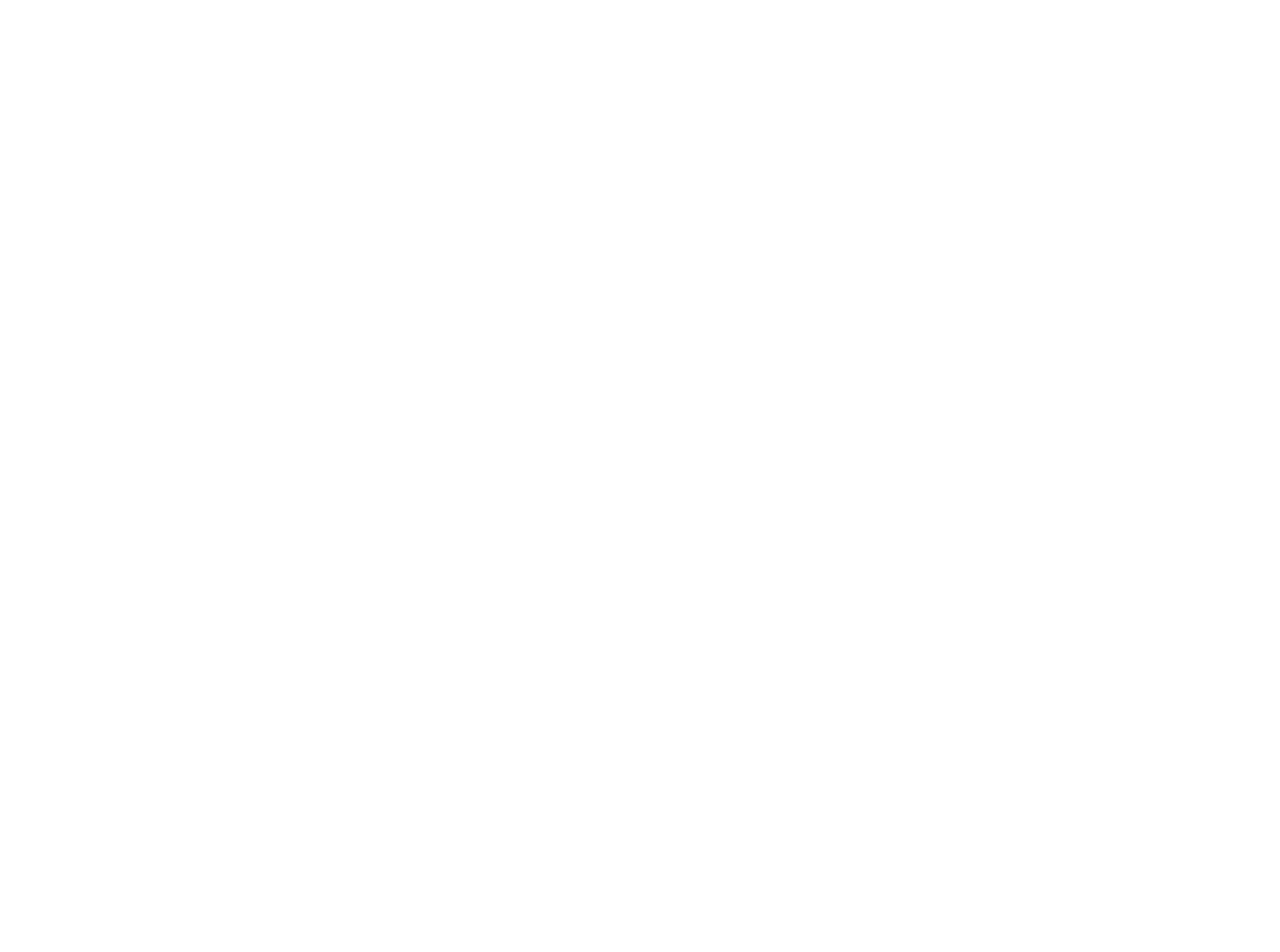
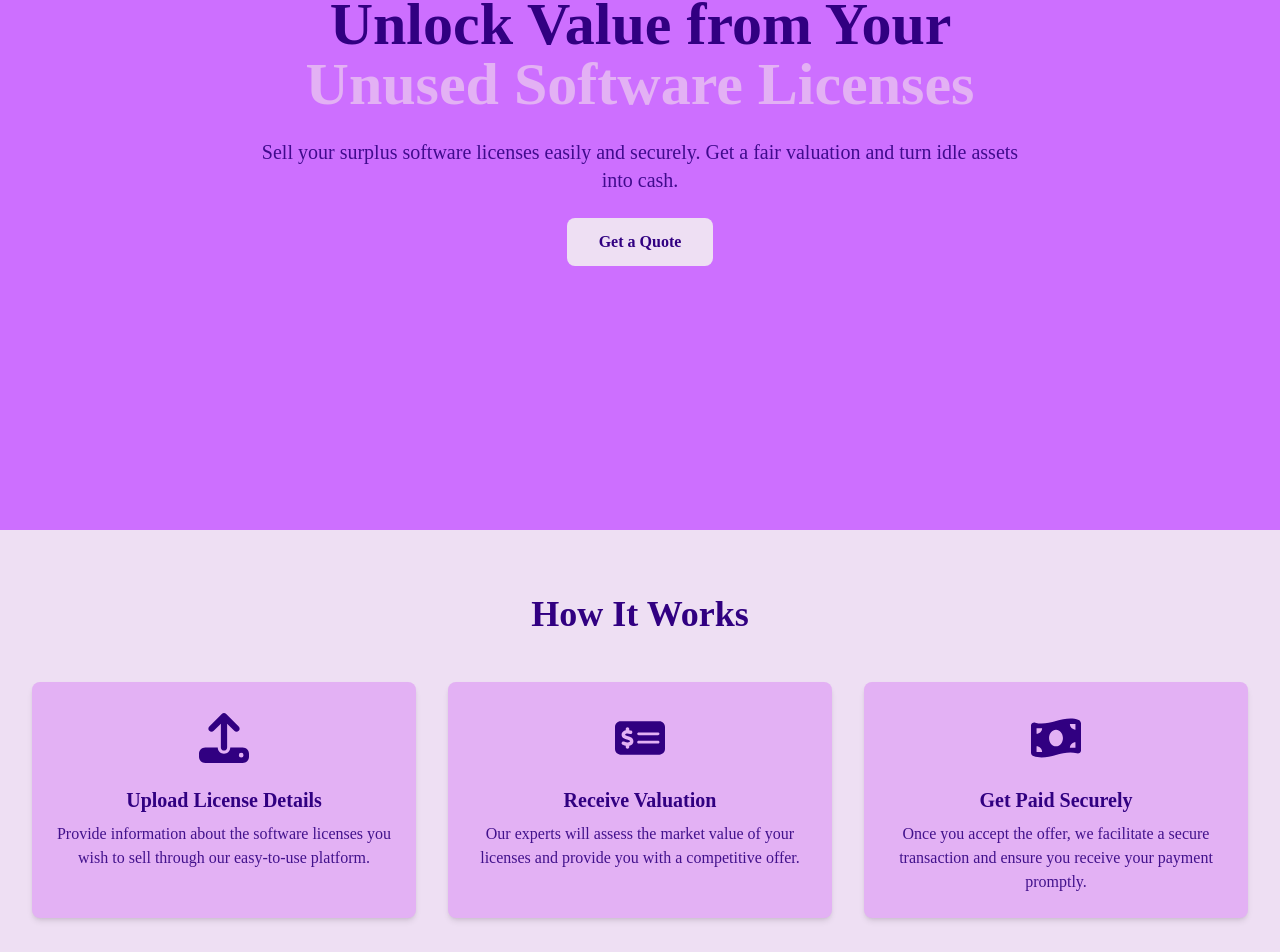
Before and after one commit to Shreyanshs1/softsell, a React (Create React App) app: page / in a window 1280 px wide. Shown: the part 362-1314 px from the top of the page. Before the commit the page ends 800 px from the top, so only its background shows below. Built offline with nearby package versions, Linux system fonts and the light colour scheme.

Commit message:
Add two more sections, Howitworks and why-choose-us

```diff
--- a/src/components/Hero.js
+++ b/src/components/Hero.js
@@ -2,10 +2,10 @@
 
 function Hero() {
   return (
-    <section className="min-h-screen flex items-center justify-center bg-primary text-text2 p-4 sm:p-6 md:p-8"><div className="max-w-screen-md text-center space-y-6">
+    <section className="min-h-screen flex items-center justify-center bg-primary text-text1 p-4 sm:p-6 md:p-8"><div className="max-w-screen-md text-center space-y-6">
         <h1 className="text-4xl sm:text-5xl md:text-6xl font-bold leading-tight">
           Unlock Value from Your{' '}
-          <span className="text-secondary">Unused Software Licenses</span>
+          <span className="text-text2">Unused Software Licenses</span>
         </h1>
 
        <p className="text-lg sm:text-xl opacity-90">
@@ -15,7 +15,7 @@
 
        <a
           href="#contact"
-          className="inline-block bg-secondary text-white p-3 px-8 rounded-lg font-semibold hover:bg-secondary-dark transition-colors duration-200"
+          className="inline-block bg-tertiary text-text1 p-3 px-8 rounded-lg font-semibold hover:bg-secondary-dark transition-colors duration-200"
         >
           Get a Quote
         </a>
--- /dev/null
+++ b/src/components/HowItWorks.js
@@ -0,0 +1,49 @@
+import React from 'react'
+
+function HowItWorks() {
+  return (
+    <section id="how-it-works" className="py-16 px-4 sm:px-6 lg:px-8 bg-tertiary text-text1">
+      <div className="max-w-screen-xl mx-auto">
+        <h2 className="text-3xl sm:text-4xl font-bold text-center mb-12">
+          How It Works
+        </h2>
+
+        <div className="grid grid-cols-1 md:grid-cols-3 gap-8">
+        {/* first section */}
+          <div className="flex flex-col items-center text-center p-6 rounded-lg bg-secondary shadow-md">
+            <div className="w-16 h-16 rounded-full flex items-center justify-center mb-4">
+            <svg xmlns="http://www.w3.org/2000/svg" viewBox="0 0 512 512" width="50" height="50" fill="currentColor" className='fill-text1'><path d="M288 109.3L288 352c0 17.7-14.3 32-32 32s-32-14.3-32-32l0-242.7-73.4 73.4c-12.5 12.5-32.8 12.5-45.3 0s-12.5-32.8 0-45.3l128-128c12.5-12.5 32.8-12.5 45.3 0l128 128c12.5 12.5 12.5 32.8 0 45.3s-32.8 12.5-45.3 0L288 109.3zM64 352l128 0c0 35.3 28.7 64 64 64s64-28.7 64-64l128 0c35.3 0 64 28.7 64 64l0 32c0 35.3-28.7 64-64 64L64 512c-35.3 0-64-28.7-64-64l0-32c0-35.3 28.7-64 64-64zM432 456a24 24 0 1 0 0-48 24 24 0 1 0 0 48z"/></svg>
+            </div>
+            <h3 className="text-xl font-semibold mb-2">Upload License Details</h3>
+            <p className="opacity-90">
+              Provide information about the software licenses you wish to sell through our easy-to-use platform.
+            </p>
+          </div>
+    {/* second section  */}
+           <div className="flex flex-col items-center text-center p-6 rounded-lg bg-secondary shadow-md">
+            <div className="w-16 h-16 rounded-full flex items-center justify-center mb-4">
+              <svg xmlns="http://www.w3.org/2000/svg" viewBox="0 0 576 512" width="50" height="50" fill="currentColor" className='fill-text1' ><path d="M64 64C28.7 64 0 92.7 0 128L0 384c0 35.3 28.7 64 64 64l448 0c35.3 0 64-28.7 64-64l0-256c0-35.3-28.7-64-64-64L64 64zM272 192l224 0c8.8 0 16 7.2 16 16s-7.2 16-16 16l-224 0c-8.8 0-16-7.2-16-16s7.2-16 16-16zM256 304c0-8.8 7.2-16 16-16l224 0c8.8 0 16 7.2 16 16s-7.2 16-16 16l-224 0c-8.8 0-16-7.2-16-16zM164 152l0 13.9c7.5 1.2 14.6 2.9 21.1 4.7c10.7 2.8 17 13.8 14.2 24.5s-13.8 17-24.5 14.2c-11-2.9-21.6-5-31.2-5.2c-7.9-.1-16 1.8-21.5 5c-4.8 2.8-6.2 5.6-6.2 9.3c0 1.8 .1 3.5 5.3 6.7c6.3 3.8 15.5 6.7 28.3 10.5l.7 .2c11.2 3.4 25.6 7.7 37.1 15c12.9 8.1 24.3 21.3 24.6 41.6c.3 20.9-10.5 36.1-24.8 45c-7.2 4.5-15.2 7.3-23.2 9l0 13.8c0 11-9 20-20 20s-20-9-20-20l0-14.6c-10.3-2.2-20-5.5-28.2-8.4c0 0 0 0 0 0s0 0 0 0c-2.1-.7-4.1-1.4-6.1-2.1c-10.5-3.5-16.1-14.8-12.6-25.3s14.8-16.1 25.3-12.6c2.5 .8 4.9 1.7 7.2 2.4c13.6 4.6 24 8.1 35.1 8.5c8.6 .3 16.5-1.6 21.4-4.7c4.1-2.5 6-5.5 5.9-10.5c0-2.9-.8-5-5.9-8.2c-6.3-4-15.4-6.9-28-10.7l-1.7-.5c-10.9-3.3-24.6-7.4-35.6-14c-12.7-7.7-24.6-20.5-24.7-40.7c-.1-21.1 11.8-35.7 25.8-43.9c6.9-4.1 14.5-6.8 22.2-8.5l0-14c0-11 9-20 20-20s20 9 20 20z"/></svg>
+            </div>
+            <h3 className="text-xl font-semibold mb-2">Receive Valuation</h3>
+            <p className="opacity-90">
+              Our experts will assess the market value of your licenses and provide you with a competitive offer.
+            </p>
+          </div>
+
+           <div className="flex flex-col items-center text-center p-6 rounded-lg bg-secondary shadow-md">
+            <div className="w-16 h-16 rounded-full flex items-center justify-center mb-4">
+              <svg xmlns="http://www.w3.org/2000/svg" viewBox="0 0 576 512" width="50" height="50" fill="currentColor" className='fill-text1'><path d="M0 112.5L0 422.3c0 18 10.1 35 27 41.3c87 32.5 174 10.3 261-11.9c79.8-20.3 159.6-40.7 239.3-18.9c23 6.3 48.7-9.5 48.7-33.4l0-309.9c0-18-10.1-35-27-41.3C462 15.9 375 38.1 288 60.3C208.2 80.6 128.4 100.9 48.7 79.1C25.6 72.8 0 88.6 0 112.5zM288 352c-44.2 0-80-43-80-96s35.8-96 80-96s80 43 80 96s-35.8 96-80 96zM64 352c35.3 0 64 28.7 64 64l-64 0 0-64zm64-208c0 35.3-28.7 64-64 64l0-64 64 0zM512 304l0 64-64 0c0-35.3 28.7-64 64-64zM448 96l64 0 0 64c-35.3 0-64-28.7-64-64z"/></svg>
+            </div>
+            <h3 className="text-xl font-semibold mb-2">Get Paid Securely</h3>
+            <p className="opacity-90">
+              Once you accept the offer, we facilitate a secure transaction and ensure you receive your payment promptly.
+            </p>
+          </div>
+
+        </div>
+      </div>
+    </section>
+  )
+}
+
+export default HowItWorks
--- a/src/components/Main.js
+++ b/src/components/Main.js
@@ -1,10 +1,14 @@
 import React from 'react'
 import Navbar from './Navbar'
+import Hero from './Hero'
+import HowItWorks from './HowItWorks'
 
 function Main() {
   return (
     <div>
         <Navbar/>
+        <Hero/>
+        <HowItWorks/>
     </div>
   )
 }
--- a/src/components/Navbar.js
+++ b/src/components/Navbar.js
@@ -8,7 +8,7 @@
         <span className="text-4xl font-bold text-logo logo">SoftSell</span>
       </div>
 
-      <div className="flex-grow flex justify-center">
+      <div className="flex-grow hidden md:flex justify-center">
         <ul className="flex space-x-4">
           <li>
             <a href="#how-it-works" className="hover:underline">How It Works</a>
--- a/src/index.css
+++ b/src/index.css
@@ -9,6 +9,7 @@
     --secondary:227, 177, 244;
     --tertiary:238, 223, 243;
     --text:49, 0, 129;
+    --text-secondary: 227, 177, 244;
     --logo: 0,0,0;
     --shadow:54, 0, 107;
 }
@@ -19,4 +20,5 @@
     --text:255, 255, 255;
     --logo:238, 223, 243;
     --shadow:54, 0, 107;
+    --text-secondary: 172, 137, 227;
 }
--- a/tailwind.config.js
+++ b/tailwind.config.js
@@ -12,6 +12,7 @@
         text1:"rgba(var(--text))",
         shadow:"rgba(var(--shadow))",
         logo:"rgba(var(--logo))",
+        text2:"rgba(var(--text-secondary))",
       }
     },
   },
```
Also changed, not shown: src/components/WhyCooseUs.js (added).
